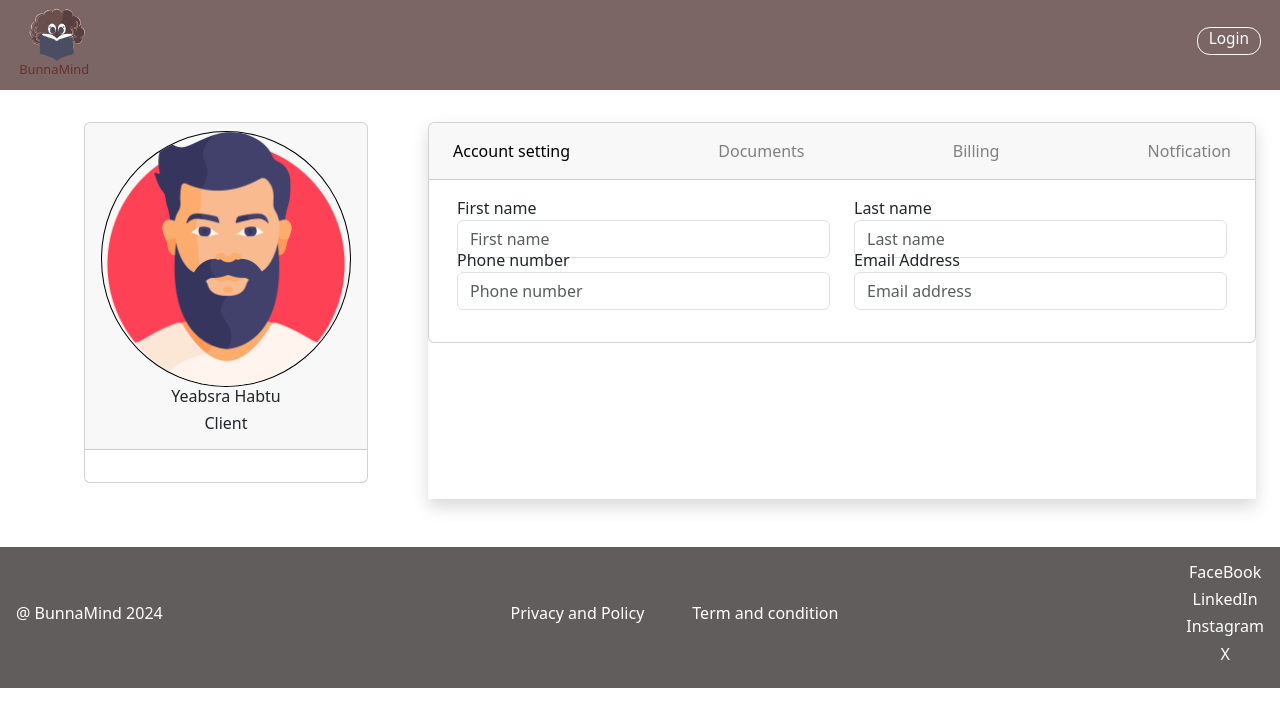
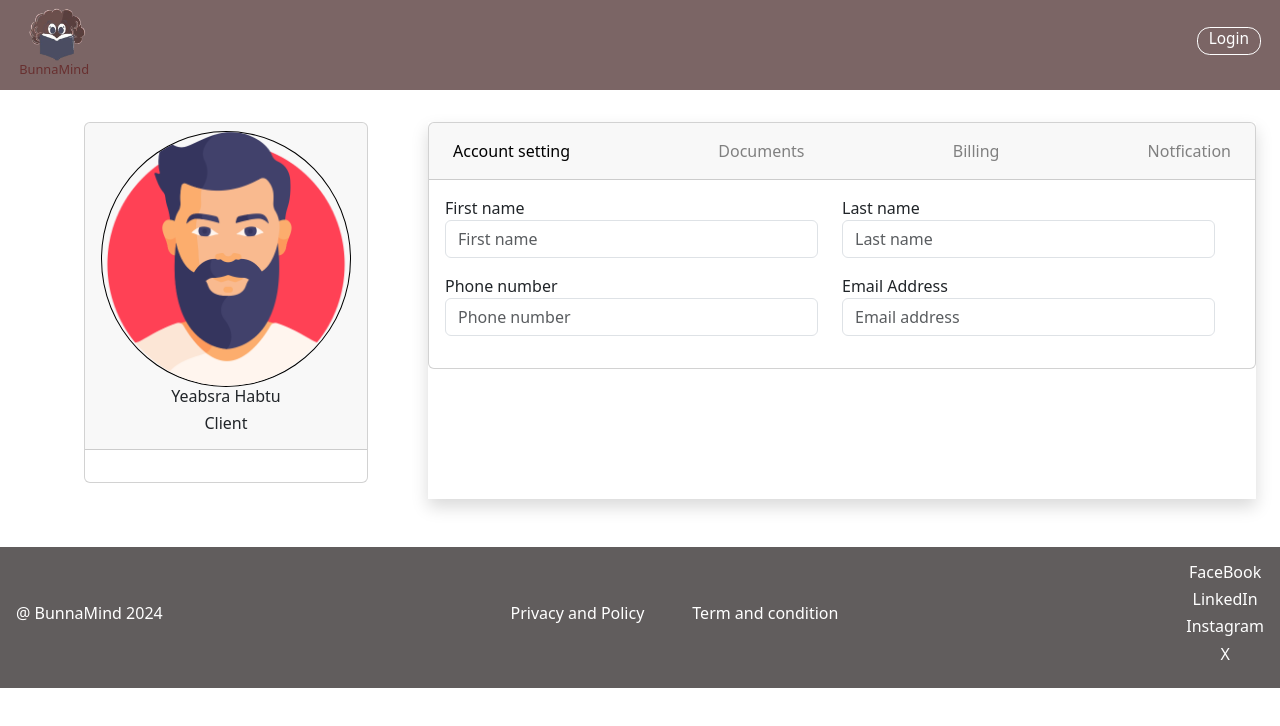
Before and after one commit to Tesfahun03/online-therapy, a React (Create React App) app in the folder client-side/: page /profile in a window 1280 px wide. Shown: the top 726 px of the page. Built offline with nearby package versions, Linux system fonts and the light colour scheme.

Commit message:
review and update test

```diff
--- a/client-side/src/App.css
+++ /dev/null
@@ -1,3 +0,0 @@
-.App {
-
-}
--- a/client-side/src/App.js
+++ b/client-side/src/App.js
@@ -1,4 +1,3 @@
-import "./App.css"
 import NavBar from './component/NavBar';
 import Home from './views/commonPages/Home';
 import { AuthProvider } from './context/AuthContext';
--- a/client-side/src/styles/Profile.css
+++ b/client-side/src/styles/Profile.css
@@ -2,13 +2,3 @@
   margin-top: 2vw;
   padding-top: 5vw;
 }
-.custom-row{
-  margin-bottom: -2vw;
-  margin-left: 0vw;
-}
-
-@media only screen and (max-width: 500px) {
-  .custom-row {
-    margin-bottom: -5vw;
-  }
-}
--- a/client-side/src/views/commonPages/Profile.jsx
+++ b/client-side/src/views/commonPages/Profile.jsx
@@ -67,7 +67,7 @@ export default function Profile() {
             </div>
             <div className="card-body">
               <form action="">
-                <div className="row w-100 custom-row">
+                <div className="row w-100">
                   <div className="col col-auto col-lg-6 mb-3">
                     <label
                       htmlFor="firstName"
@@ -94,13 +94,13 @@ export default function Profile() {
                     </label>
                     <input
                       type="text"
-                      className="form-control w-100"
+                      className="form-control w-100 mb-2"
                       placeholder="Last name"
                       id="lastName"
                     />
                   </div>
                 </div>
-                <div className="row m-0 w-100">
+                <div className="row w-100">
                   <div className="col col-auto col-lg-6">
                     <label
                       htmlFor="phoneNumber"
```
Also changed, not shown: 1 other file (tests, documents, lock files or other folders).
